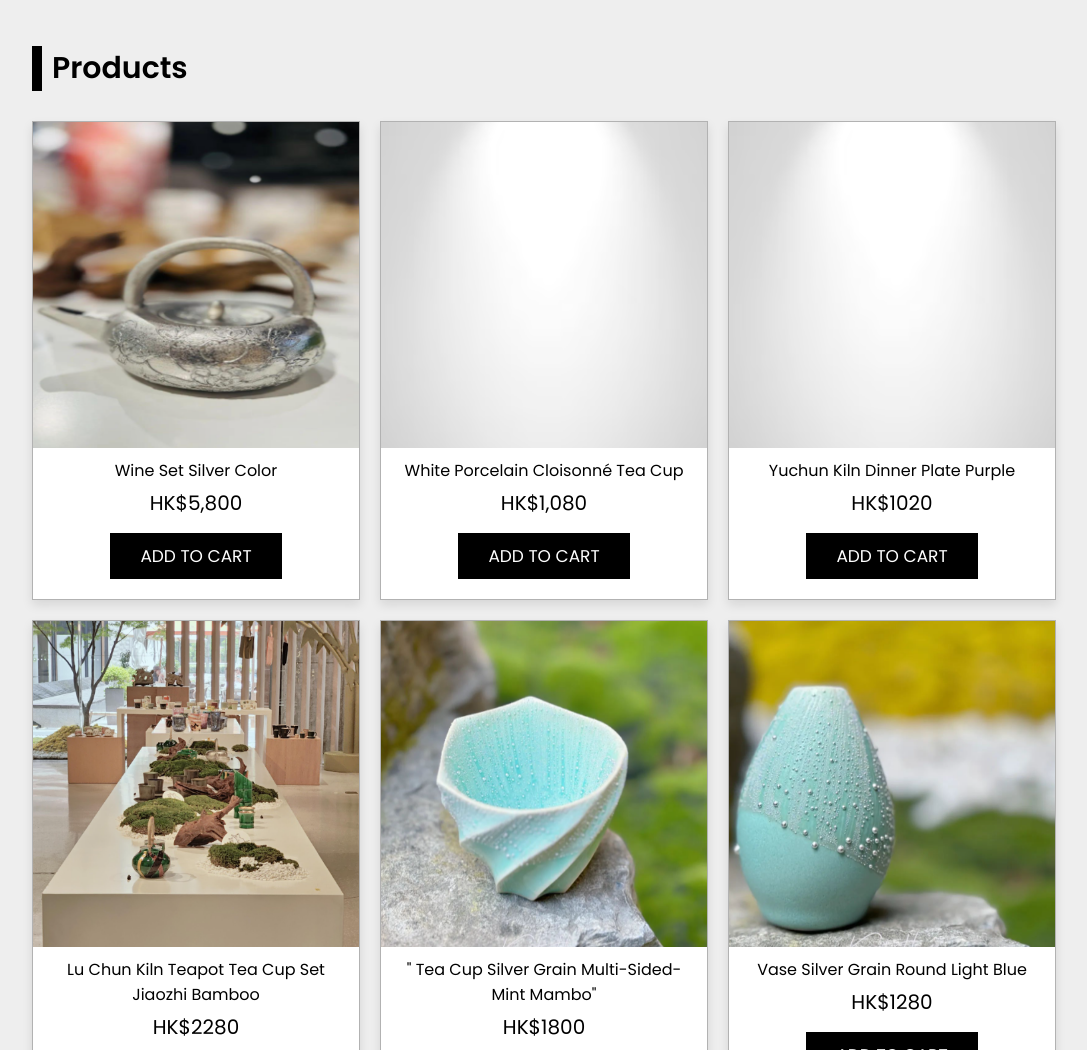
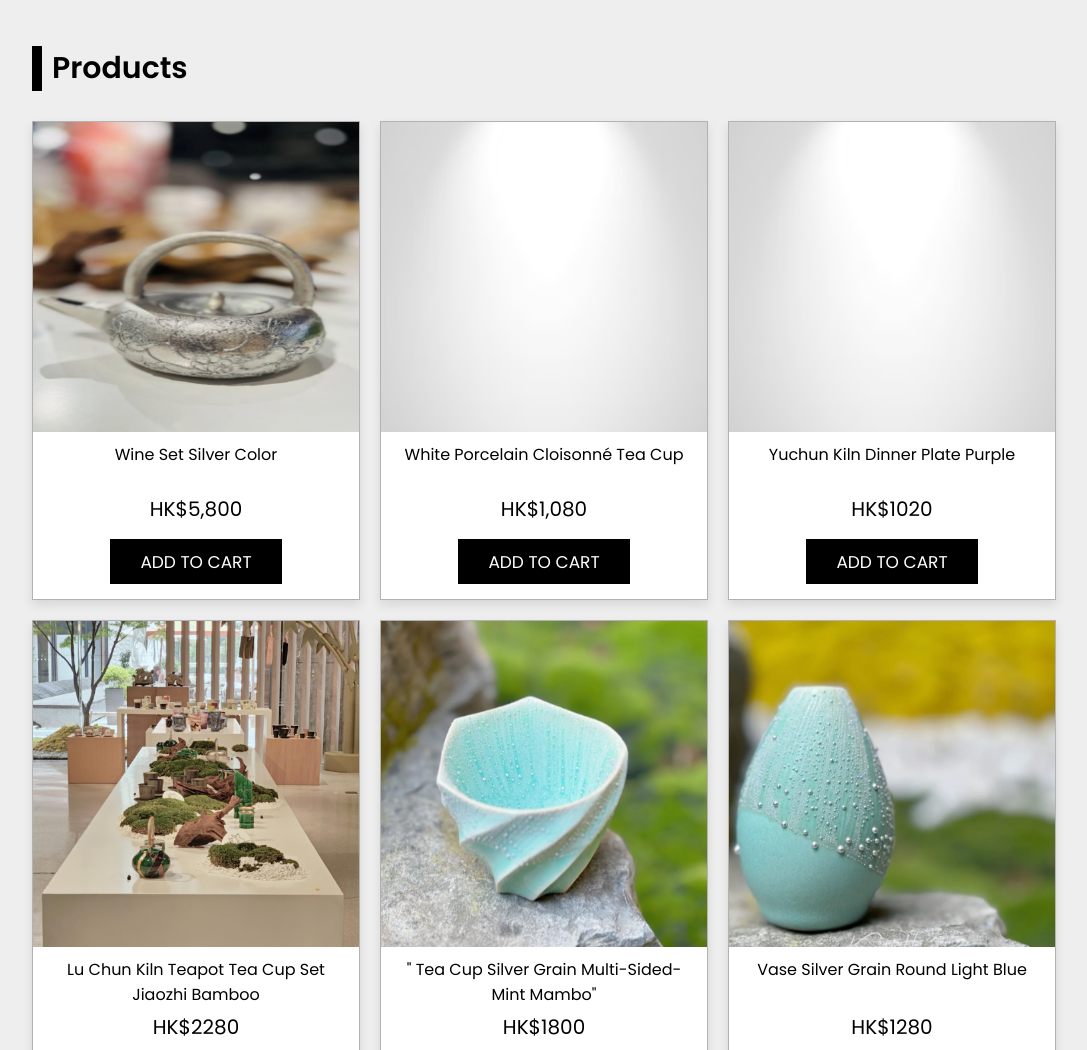
Before and after one commit to fatimatulzahraafzal/demo-website, a plain HTML site: page index.html in a window 1280 px wide. Shown: the part 1320-2370 px from the top of the page, without its empty margins (96-1183 px from the left). Drawn offline with nearby package versions, Linux system fonts and the light colour scheme; some packages are replaced by stand-ins of ours; a script that the page names is missing.

Commit message:
Update style.css

```diff
--- a/css/style.css
+++ b/css/style.css
@@ -114,7 +114,6 @@ section {
   max-width: 25%;
 }
 
-
 .cart-menu {
   position: fixed;
   right: -300px;
@@ -126,14 +125,19 @@ section {
   padding: 20px;
   transition: right 0.3s ease;
   overflow-y: auto;
-  font-size: 1.4rem;
-  line-height: 2;
+}
+
+.cart-menu h3 {
+  font-size: 3rem;
+}
+
+.cart-menu div {
+  font-size: 1.9rem;
 }
 
 .cart-menu.open {
   right: 0;
 }
-
 
 .header .navbar a {
   font-size: 2rem;
@@ -267,32 +271,13 @@ section {
 }
 
 
-.products .box-contain .box1 h3 {
-  font-size: 1.6rem;
-  color: var(--black);
-  text-transform: capitalize;
-  padding-left: 7%;
-  padding-right: 7%;
-}
-
-.products .box-contain .box1 p {
-  font-size: 2rem;
-  color: var(--black);
-  text-transform: capitalize;
-
-}
-
-.products .box-contain .btn {
-  margin-bottom: 2rem;
-}
-
-
 .products .box-contain {
   display: -ms-grid;
   display: grid;
   -ms-grid-columns: (minmax(30rem, 1fr))[auto-fit];
       grid-template-columns: repeat(auto-fit, minmax(30rem, 1fr));
   gap: 2rem;
+  align-items: stretch;
 }
 
 .products .box-contain .box1 {
@@ -307,20 +292,21 @@ section {
 
 
 .products .box-contain .box1 .box-image {
-  max-width: 100%; /* Make sure the image does not exceed the box width */
-  max-height: 70%;
-  display: block; /* Ensures the image does not affect the layout of other elements */
-  /* margin: 0 auto 1rem; Adjust margin as needed */
+  width: 100%;
+  height: 65%;
+  display: block;
 }
 
 .products .box-contain h3 {
-  font-size: 3rem;
-  color: var(--blue);
-  text-transform: capitalize;
   font-weight: normal;
   padding-top: 1rem;
+  font-size: 1.6rem;
+  color: var(--black);
+  text-transform: capitalize;
+  padding-left: 7%;
+  padding-right: 7%;
+  height: 12%;
 }
-
 
 .products .box-contain p {
   padding-left: 2rem;
@@ -328,6 +314,13 @@ section {
   font-size: 2rem;
   color: var(--blue);
   line-height: 2;
+  text-transform: capitalize;
+  max-height: 9.5%;
+}
+
+.products .box-contain .btn {
+  margin-bottom: 2rem;
+  max-height: 9.5%;
 }
 
 
@@ -341,8 +334,6 @@ section {
   color: var(--white);
   border-left: 1rem solid var(--white);
 }
-
-
 
 .more-info .box-container {
   margin-top: 3rem;
```
